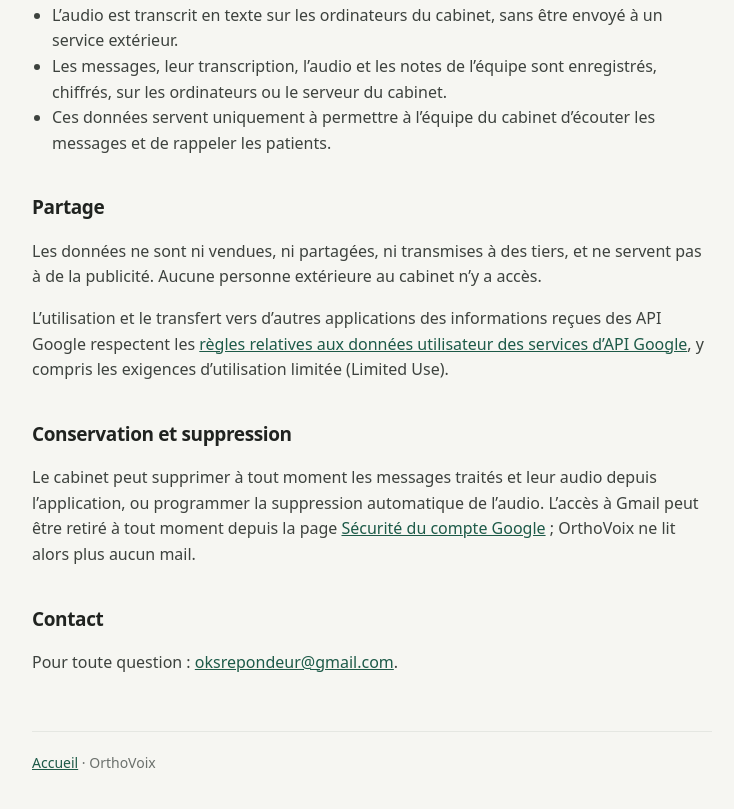
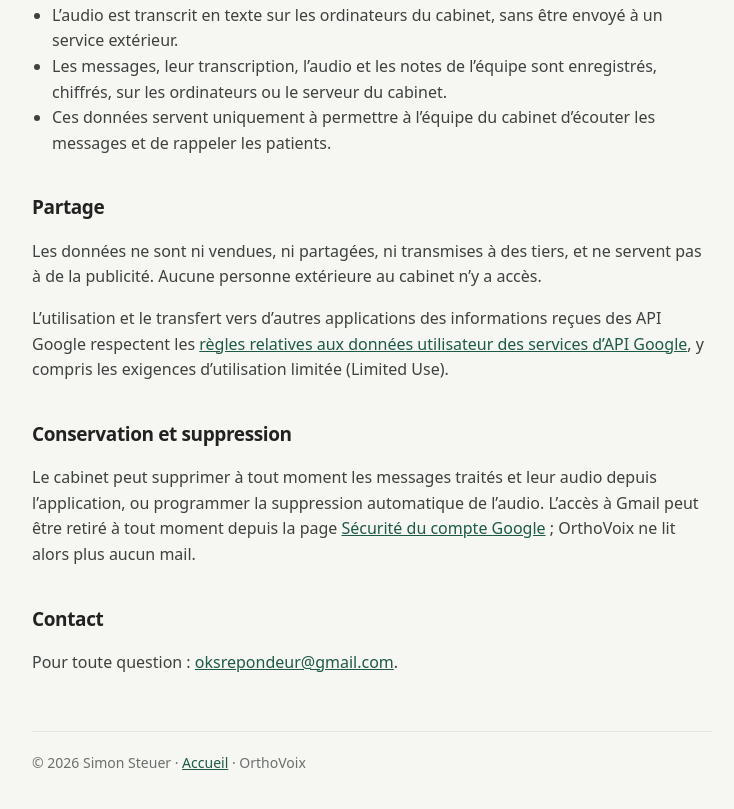
Before and after one commit to ZAN3O/orthovoix-site, a plain HTML site: page confidentialite.html in a window 1280 px wide. Shown: the part 685-1494 px from the top of the page, without its empty margins (268-1002 px from the left). Drawn offline with Linux system fonts and the light colour scheme.

Commit message:
Ajout du copyright Simon Steuer
Co-Authored-By: Claude Opus 5.5 <noreply@anthropic.com>

```diff
--- a/confidentialite.html
+++ b/confidentialite.html
@@ -33,6 +33,6 @@
 
 <h2>Contact</h2>
 <p>Pour toute question : <a href="mailto:oksrepondeur@gmail.com">oksrepondeur@gmail.com</a>.</p>
-<footer><a href="./">Accueil</a> · OrthoVoix</footer>
+<footer>© 2026 Simon Steuer · <a href="./">Accueil</a> · OrthoVoix</footer>
 </main></body>
 </html>
```
Also changed, not shown: index.html (+1 -1 lines).
